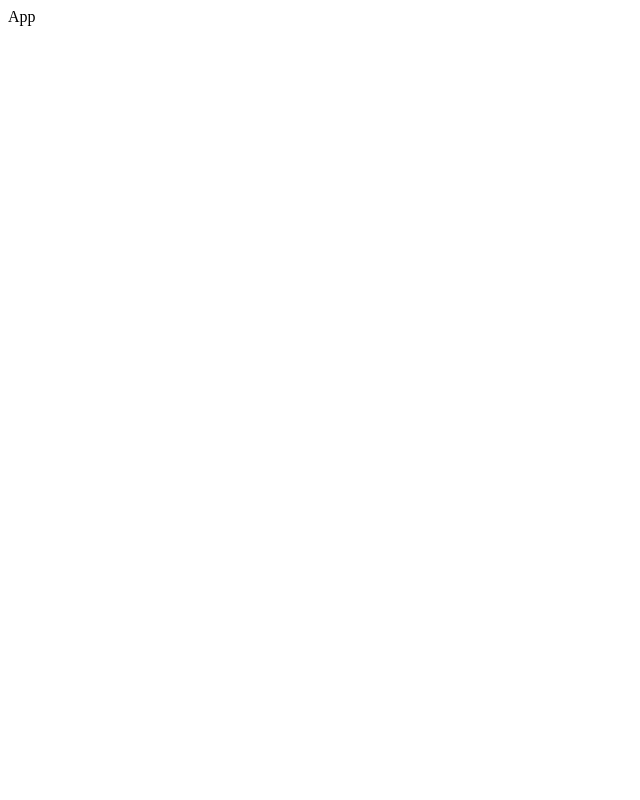
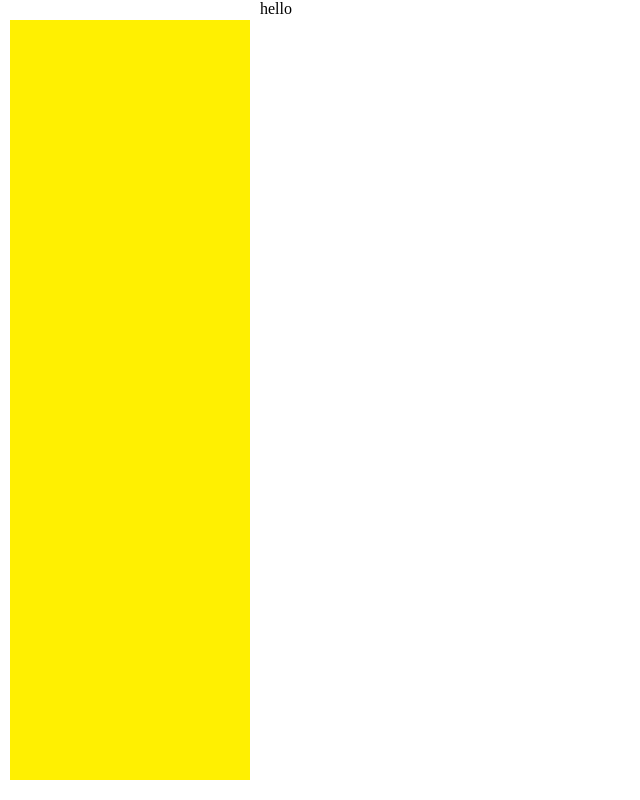
Before and after one commit to BmAlkes/challenge-budget, a React (Create React App) app: page / in a window 1280 px wide. Shown: the whole page, without its empty margins (0-640 px from the left). Built offline with nearby package versions, Linux system fonts and the light colour scheme; data requests are answered from the project's data file.

Commit message:
first-commit

```diff
--- a/package.json
+++ b/package.json
@@ -17,7 +17,7 @@
     "web-vitals": "^2.1.4"
   },
   "scripts": {
-    "server": "$ json-server --watch db.json --port 5000",
+    "server": "json-server --watch db.json --port 5000",
     "start": "react-scripts start",
     "build": "react-scripts build",
     "test": "react-scripts test",
--- a/src/App.js
+++ b/src/App.js
@@ -1,7 +1,22 @@
+import { useContext } from "react";
 import { BrowserRouter, Routes, Route } from "react-router-dom";
+import EditTransaction from "./Pages/EditTransaction/EditTransaction";
+import Home from "./Pages/Home";
+import Transaction from "./Pages/Transaction/Transaction";
 
 const App = () => {
-  return <BrowserRouter>App</BrowserRouter>;
+    return (
+        <BrowserRouter>
+            <Routes>
+                <Route path="/" element={<Home />} />
+                <Route path="transaction" element={<Transaction />} />
+                <Route
+                    path="transaction/edit/:id"
+                    element={<EditTransaction />}
+                />
+            </Routes>
+        </BrowserRouter>
+    );
 };
 
 export default App;
--- /dev/null
+++ b/src/Pages/EditTransaction/EditTransaction.jsx
@@ -0,0 +1,7 @@
+import React from "react";
+
+const EditTransaction = () => {
+    return <div>EditTransaction</div>;
+};
+
+export default EditTransaction;
--- /dev/null
+++ b/src/Pages/Home.jsx
@@ -0,0 +1,14 @@
+import React from "react";
+import { Sidebar } from "../components/SideBar/SideBar.styles";
+import { Container } from "./Home.styles";
+
+const Home = () => {
+    return (
+        <Container>
+            <Sidebar />
+            hello
+        </Container>
+    );
+};
+
+export default Home;
--- /dev/null
+++ b/src/Pages/Home.styles.jsx
@@ -0,0 +1,10 @@
+import styled from "styled-components";
+
+const Container = styled.div`
+    background-color: #fff;
+    height: 100vh;
+    width: 100vw;
+    display: flex;
+`;
+
+export { Container };
--- /dev/null
+++ b/src/Pages/Transaction/Transaction.jsx
@@ -0,0 +1,7 @@
+import React from "react";
+
+const Transaction = () => {
+    return <div>Transaction</div>;
+};
+
+export default Transaction;
--- /dev/null
+++ b/src/components/SideBar/SideBar.jsx
@@ -0,0 +1,19 @@
+import React from "react";
+import { Sidebar, Container } from "./SideBar.styles";
+
+const SideBar = () => {
+    return (
+        <Sidebar>
+            <Container>
+                hello
+                <Img
+                    src={
+                        "https://images.unsplash.com/photo-1570295999919-56ceb5ecca61?ixlib=rb-1.2.1&ixid=MnwxMjA3fDB8MHxwaG90by1wYWdlfHx8fGVufDB8fHx8&auto=format&fit=crop&w=1160&q=80"
+                    }
+                />
+            </Container>
+        </Sidebar>
+    );
+};
+
+export default SideBar;
--- /dev/null
+++ b/src/components/SideBar/SideBar.styles.jsx
@@ -0,0 +1,13 @@
+import styled from "styled-components";
+
+const Sidebar = styled.aside`
+    width: 300px;
+    max-width: 30vh;
+    background-color: #fff001;
+    margin: 20px 10px;
+`;
+
+const Container = styled.p``;
+const Img = styled.img``;
+
+export { Sidebar, Container, Img };
--- a/src/context/TransactionContext.jsx
+++ b/src/context/TransactionContext.jsx
@@ -1,10 +1,18 @@
-import { createContext, useContext, useState } from "react";
+import { createContext, useContext, useEffect, useState } from "react";
+import { api } from "../services/api";
 
 const TransactionContext = createContext({});
 
 export const TransactionProvider = ({ children }) => {
     const [transactions, setTransactions] = useState([]); // Estado principal da aplicação
 
+    useEffect(() => {
+        api("/transactions")
+            .then((response) => setTransactions(response.data))
+            .catch((error) => {
+                console.lo(error);
+            });
+    }, []);
     // create transaction
     // update deletransaction
     // delete transaction
--- a/src/index.js
+++ b/src/index.js
@@ -2,12 +2,17 @@ import React from "react";
 import ReactDOM from "react-dom";
 import App from "./App";
 import theme from "./styles/theme";
-import { ThemeProvider } from "styled-components"
+import GlobalStyles from "./styles/global";
+import { ThemeProvider } from "styled-components";
+import { TransactionProvider } from "./context/TransactionContext";
 
 ReactDOM.render(
     <React.StrictMode>
+        <GlobalStyles />
         <ThemeProvider theme={theme}>
+            <TransactionProvider>
                 <App />
+            </TransactionProvider>
         </ThemeProvider>
     </React.StrictMode>,
     document.getElementById("root")
--- a/src/styles/global.js
+++ b/src/styles/global.js
@@ -0,0 +1,10 @@
+import { createGlobalStyle } from "styled-components";
+
+export default createGlobalStyle`
+
+*{
+    box-sizing: border-box;
+    margin: 0 ;
+    padding: 0;
+};
+`;
--- a/src/styles/theme.js
+++ b/src/styles/theme.js
@@ -1,5 +1,11 @@
 const theme = {
+    primaryColor: "#f5f5ff",
+    textColor: "#414141",
+    headeling: "#404255",
+    bottonConfirm: "#2db04a",
+    positive: "#218838",
+    negative: "#C82333",
+    total: "#7d80a3",
+};
 
-}
-
-export default theme
+export default theme;
```
Also changed, not shown: 2 other files (tests, documents, lock files or other folders). Lines whose indentation alone changed are shown as unchanged.
